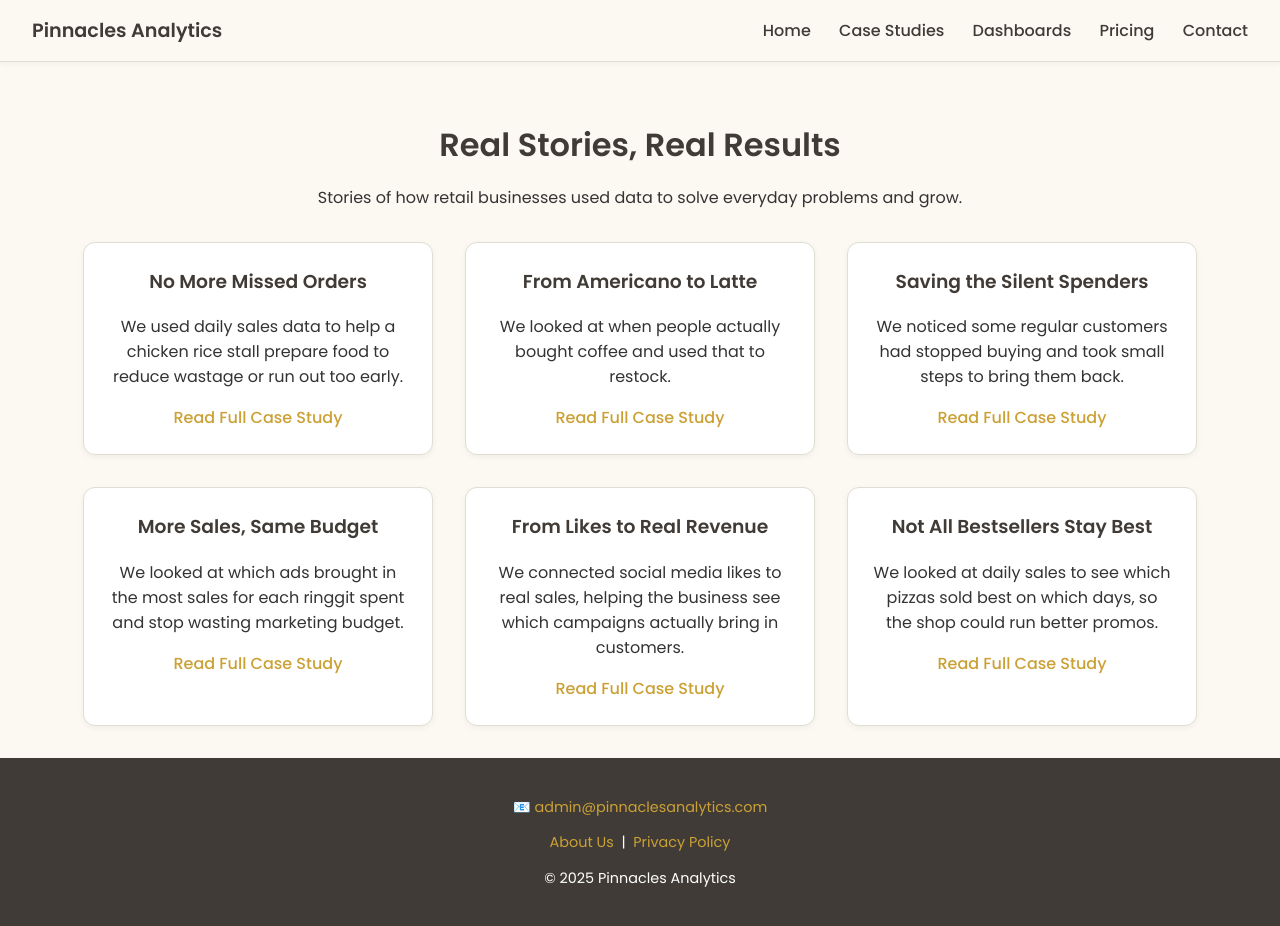
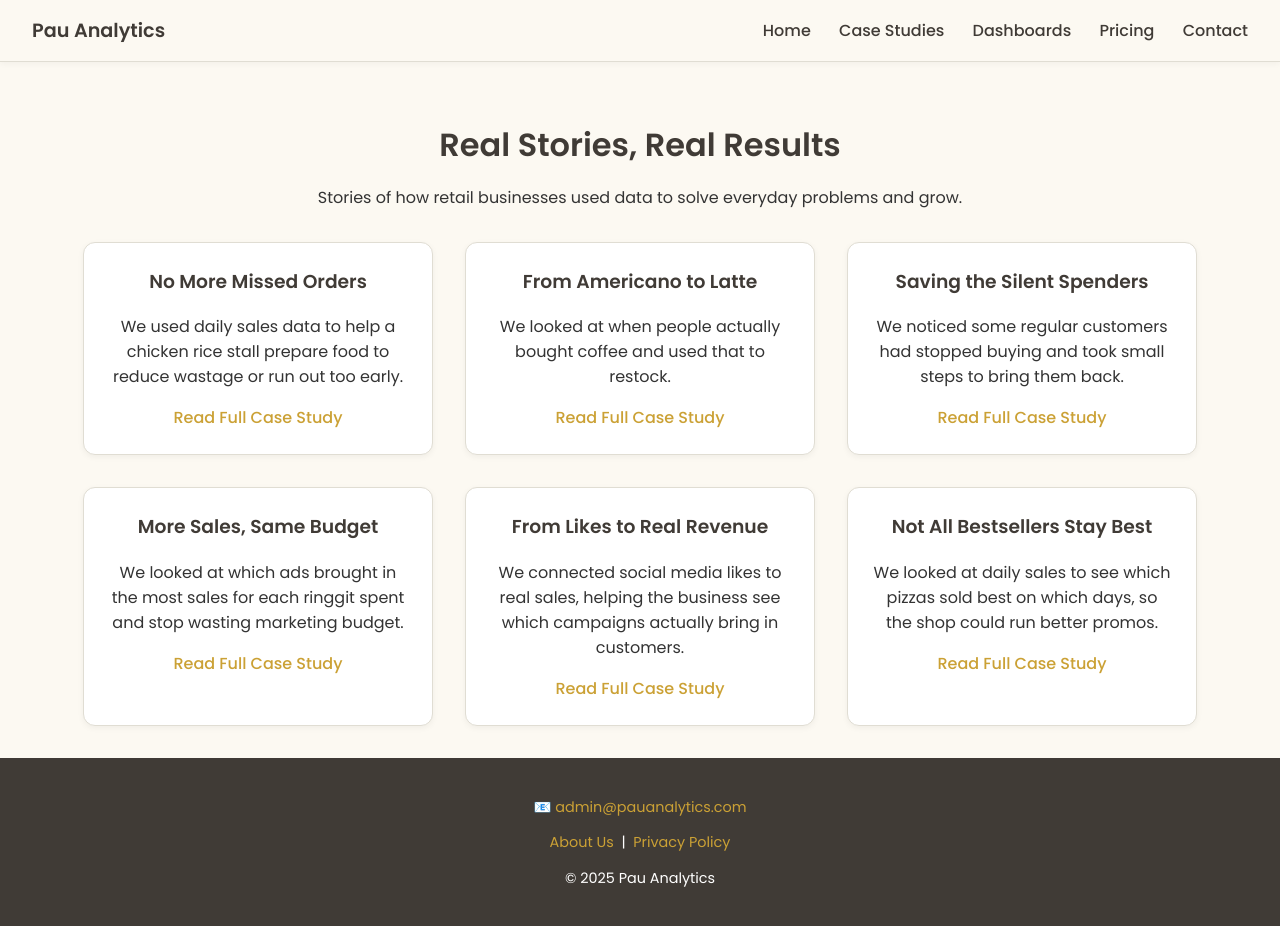
Before and after one commit to lyven81/pinnacles-learning-website, a Jekyll site: the page case-studies.html, which Jekyll copies as it is, in a window 1280 px wide and 927 px high. Built offline with Jekyll 4.4.1, drawn with Linux system fonts in a browser that asks for light colours.

Commit message:
Update case-studies.html

```diff
--- a/case-studies.html
+++ b/case-studies.html
@@ -5,7 +5,7 @@
   <meta name="viewport" content="width=device-width, initial-scale=1.0" />
 
   <title>SME Analytics Case Studies | Inventory, Churn & Marketing ROI</title>
-  <link rel="canonical" href="https://www.pinnaclesanalytics.com/case-studies.html" />
+  <link rel="canonical" href="https://www.pauanalytics.com/case-studies.html" />
   <meta name="description" content="Real SME case studies showing how analytics fixed inventory guesswork, reduced churn, and lifted marketing ROI—results with simple dashboards." />
 
   <link rel="preconnect" href="https://fonts.googleapis.com" />
@@ -16,12 +16,12 @@
 {
   "@context": "https://schema.org",
   "@type": "Organization",
-  "name": "Pinnacles Analytics",
-  "url": "https://www.pinnaclesanalytics.com",
+  "name": "Pau Analytics",
+  "url": "https://www.pauanalytics.com",
   "contactPoint": [{
     "@type": "ContactPoint",
     "contactType": "Customer Service",
-    "email": "admin@pinnaclesanalytics.com",
+    "email": "admin@pauanalytics.com",
     "areaServed": "MY",
     "availableLanguage": ["en", "ms"]
   }]
@@ -248,7 +248,7 @@
 <body>
 
   <div class="navbar">
-    <div class="brand">Pinnacles Analytics</div>
+    <div class="brand">Pau Analytics</div>
     <nav>
       <a href="index.html">Home</a>
       <a href="case-studies.html">Case Studies</a>
@@ -268,37 +268,37 @@
       <div class="case-card">
         <h3>No More Missed Orders</h3>
         <p>We used daily sales data to help a chicken rice stall prepare food to reduce wastage or run out too early.</p>
-        <a href="http://www.pinnaclesanalytics.com/case-study/case-study-1.html">Read Full Case Study</a>
+        <a href="http://www.pauanalytics.com/case-study/case-study-1.html">Read Full Case Study</a>
       </div>
 
       <div class="case-card">
         <h3>From Americano to Latte</h3>
         <p>We looked at when people actually bought coffee and used that to restock.</p>
-        <a href="http://www.pinnaclesanalytics.com/case-study/case-study-2.html">Read Full Case Study</a>
+        <a href="http://www.pauanalytics.com/case-study/case-study-2.html">Read Full Case Study</a>
       </div>
 
       <div class="case-card">
         <h3>Saving the Silent Spenders</h3>
         <p>We noticed some regular customers had stopped buying and took small steps to bring them back.</p>
-        <a href="http://www.pinnaclesanalytics.com/case-study/case-study-3.html">Read Full Case Study</a>
+        <a href="http://www.pauanalytics.com/case-study/case-study-3.html">Read Full Case Study</a>
       </div>
 
       <div class="case-card">
         <h3>More Sales, Same Budget</h3>
         <p>We looked at which ads brought in the most sales for each ringgit spent and stop wasting marketing budget.</p>
-        <a href="http://www.pinnaclesanalytics.com/case-study/case-study-4.html">Read Full Case Study</a>
+        <a href="http://www.pauanalytics.com/case-study/case-study-4.html">Read Full Case Study</a>
       </div>
 
       <div class="case-card">
         <h3>From Likes to Real Revenue</h3>
         <p>We connected social media likes to real sales, helping the business see which campaigns actually bring in customers.</p>
-        <a href="http://www.pinnaclesanalytics.com/case-study/case-study-5.html">Read Full Case Study</a>
+        <a href="http://www.pauanalytics.com/case-study/case-study-5.html">Read Full Case Study</a>
       </div>
 
       <div class="case-card">
         <h3>Not All Bestsellers Stay Best</h3>
         <p>We looked at daily sales to see which pizzas sold best on which days, so the shop could run better promos.</p>
-        <a href="http://www.pinnaclesanalytics.com/case-study/case-study-6.html">Read Full Case Study</a>
+        <a href="http://www.pauanalytics.com/case-study/case-study-6.html">Read Full Case Study</a>
       </div>
     </div>
   </div>
@@ -306,12 +306,12 @@
   <div class="spacer"></div>
 
   <footer>
-    <p>📧 <a href="mailto:admin@pinnaclesanalytics.com">admin@pinnaclesanalytics.com</a></p>
+    <p>📧 <a href="mailto:admin@pauanalytics.com">admin@pauanalytics.com</a></p>
     <p>
       <a href="about.html">About Us</a> &nbsp;|&nbsp;
       <a href="privacy-policy.html">Privacy Policy</a>
     </p>
-    <p>© 2025 Pinnacles Analytics</p>
+    <p>© 2025 Pau Analytics</p>
   </footer>
 
 </body>
```
